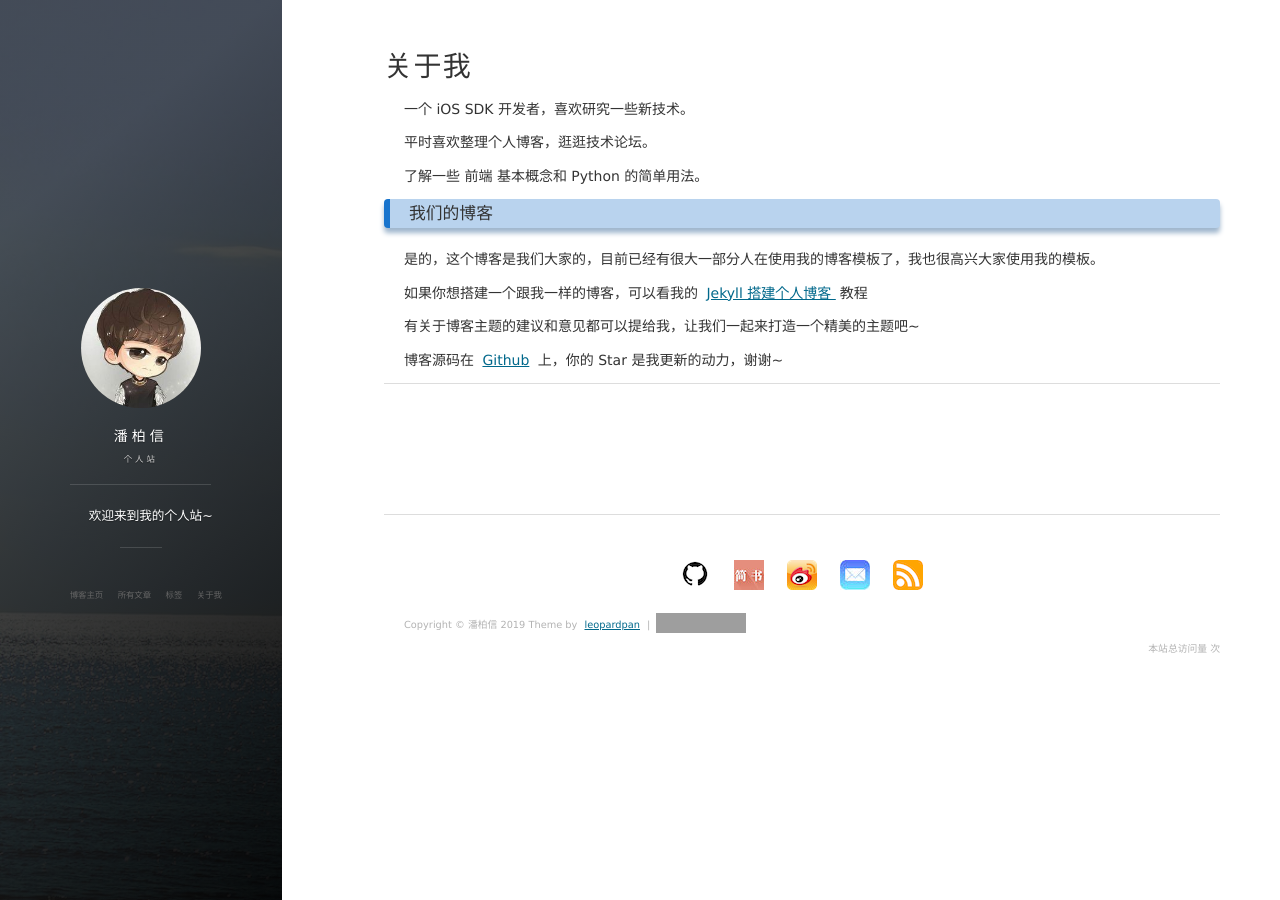
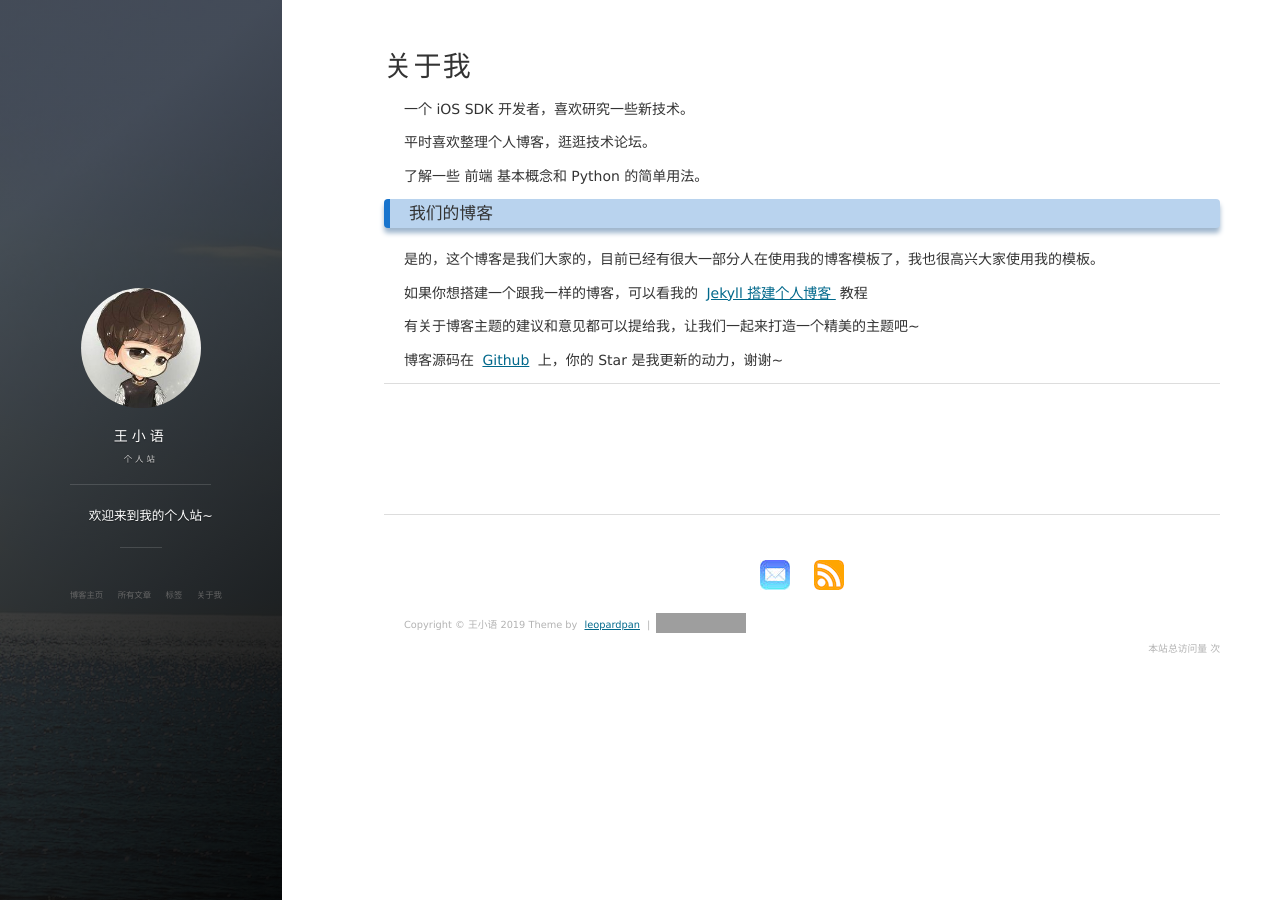
Before and after one commit to xiaoyu2008sunny/xiaoyu2008sunny.github.io, a Jekyll site: the page built from about.md, in a window 1280 px wide. Built offline with Jekyll 4.4.1, drawn with Linux system fonts in a browser that asks for light colours; nearby versions of some CDN libraries; comment, search, counter and statistics services are not loaded; grey boxes are pictures that could not be loaded.

Commit message:
Update _config.yml

```diff
--- a/_config.yml
+++ b/_config.yml
@@ -1,40 +1,40 @@
 # Basic
-title: 潘柏信
+title: 王小语
 subtitle: 个人站
 description: 欢迎来到我的个人站~
 # 头像里面的标题
-avatarTitle: leopardpan
+# avatarTitle: leopardpan
 # 头像里面的描述
-avatarDesc: iOS / 机器学习
-url: "http://baixin.io"
+# avatarDesc: iOS / 机器学习
+# url: "http://baixin.io"
 
 # Comment
-comment:
-    disqus: leopard
+# comment:
+#    disqus: leopard
     # gitment: xxx // 需要修改 comments.html中的client_id和client_secret
     # uyan: 2143225  # 有言id,登录有言官网申请
 
 # Social
 social:
-    weibo: 5366874726
-    github: leopardpan
+    # weibo: 5366874726
+    # github: leopardpan
     # zhihu: panpanleopard
     # juejin: xxx
-    jianshu: 2ada30d8d0f7
+    # jianshu: 2ada30d8d0f7
     # twitter:
     mail: leopardpan@icloud.com
 
 
 # 百度统计
 # 使用博客模板请去掉或者更换 id
-baidu:
-    id: xxxx
+# baidu:
+#    id: xxxx
 
 # Google Analytics
 # 使用博客模板请去掉或者更换 id
-ga:
-    id: xxxx
-    host: auto
+# ga:
+#    id: xxxx
+#    host: auto
 
 
 # 《----------------- 上面的信息修改成你自己的 ---------------------------》
```
